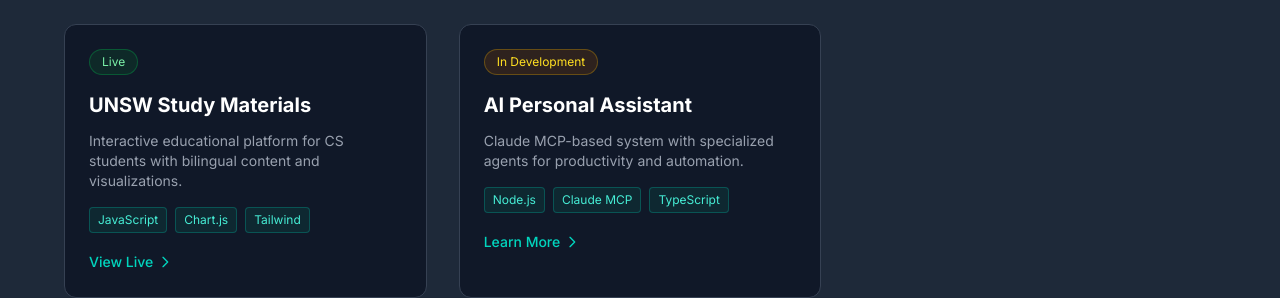
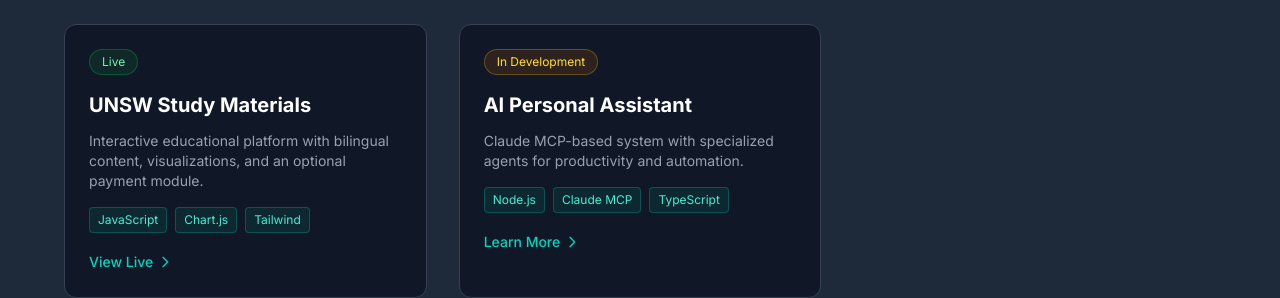
Before and after one commit to EdwinJia1/personal-website, a Next.js app: page / in a window 1280 px wide. Shown: the part 1040-1338 px from the top of the page. Built offline with nearby package versions, Linux system fonts and the light colour scheme.

Commit message:
Mention optional Stripe payments in UNSW Study Materials (projects + home)

```diff
--- a/src/app/page.tsx
+++ b/src/app/page.tsx
@@ -34,7 +34,7 @@
 const featuredProjects = [
   {
     title: "UNSW Study Materials",
-    description: "Interactive educational platform for CS students with bilingual content and visualizations.",
+    description: "Interactive educational platform with bilingual content, visualizations, and an optional payment module.",
     technologies: ["JavaScript", "Chart.js", "Tailwind"],
     status: "Live",
     link: "http://www.preuni.xyz/"
--- a/src/app/projects/page.tsx
+++ b/src/app/projects/page.tsx
@@ -9,8 +9,8 @@
     id: 1,
     title: "UNSW Study Materials Platform",
     description: "Interactive study notes and resources for UNSW Computer Science students, featuring bilingual content, data visualizations, and comprehensive course materials.",
-    longDescription: "A comprehensive educational platform designed specifically for UNSW Computer Science students. Features include interactive code examples, bilingual content support (English/Chinese), dynamic data visualizations using Chart.js and Plotly.js, and responsive design optimized for both desktop and mobile learning.",
-    technologies: ["HTML", "CSS", "JavaScript", "Tailwind CSS", "Chart.js", "Plotly.js"],
+    longDescription: "A comprehensive educational platform designed specifically for UNSW Computer Science students. Features include interactive code examples, bilingual content support (English/Chinese), dynamic data visualizations using Chart.js and Plotly.js, and responsive design optimized for both desktop and mobile learning. An optional payments/donation module (Stripe) was previously integrated for select premium resources.",
+    technologies: ["HTML", "CSS", "JavaScript", "Tailwind CSS", "Chart.js", "Plotly.js", "Stripe"],
     category: "Education",
     featured: true,
     status: "Live",
@@ -22,7 +22,8 @@
       "Bilingual content support",
       "Dynamic data visualizations",
       "Mobile-responsive design",
-      "Comprehensive course coverage"
+      "Comprehensive course coverage",
+      "Optional payments/donation module (Stripe) integration"
     ]
   },
   {
```
